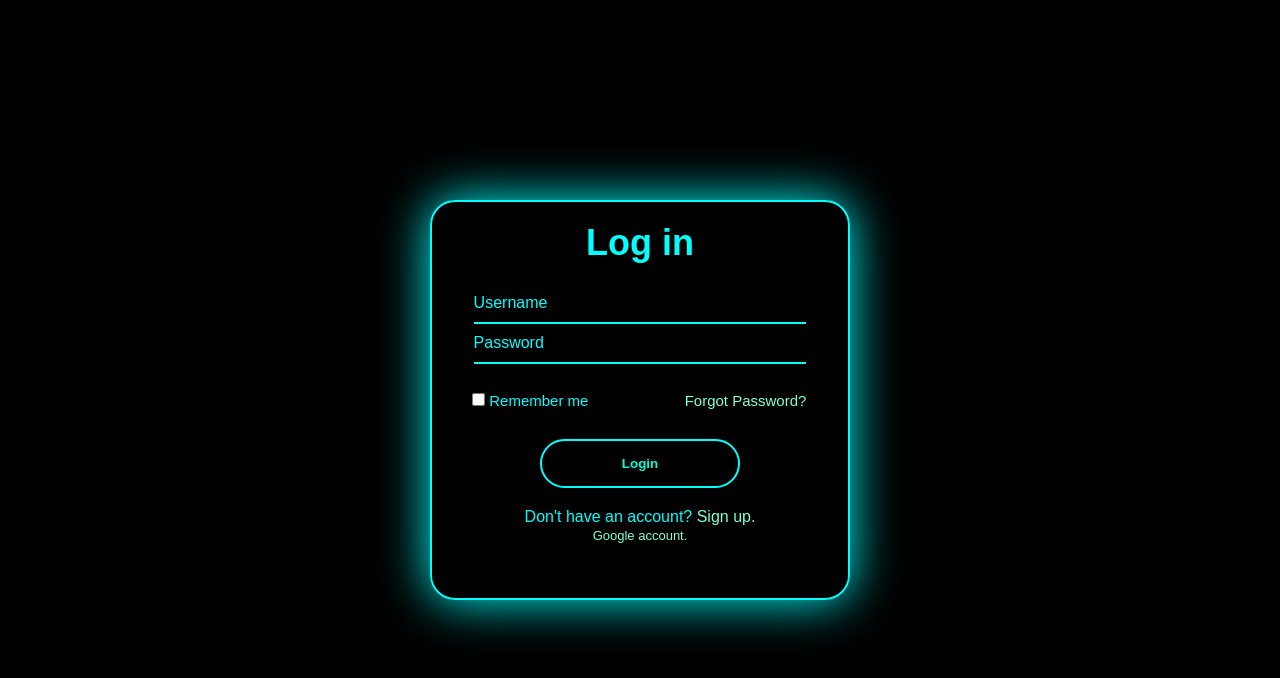
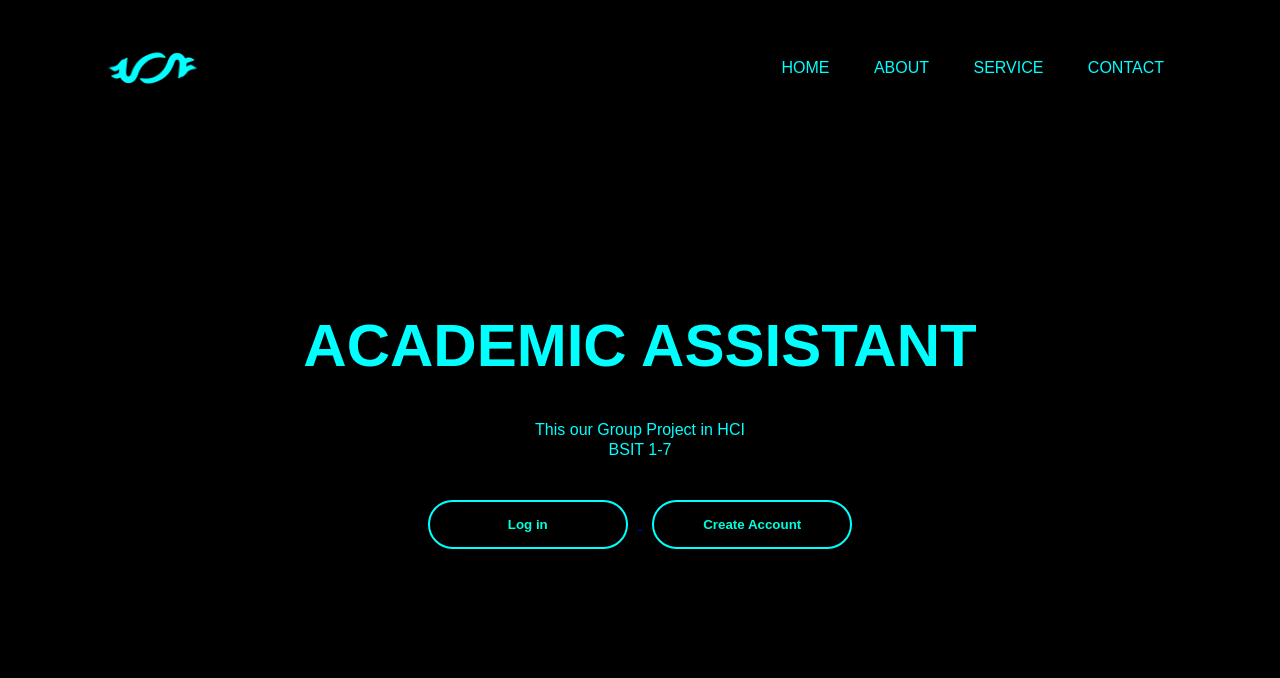
Before and after one commit to Jsuckava/AAweb, a plain HTML site: page index.html in a window 1280 px wide. Drawn offline with Linux system fonts and the light colour scheme.

Commit message:
Add files via upload

```diff
--- a/index.html
+++ b/index.html
@@ -1,36 +1,52 @@
 <!DOCTYPE html>
 <html lang="en">
+<head> <title>Academic Assistant</title>
     <meta charset="UTF-8">
     <meta name="viewport" content="width=device-width, initial-scale=1.0">
     <link rel="stylesheet" href="style.css">
-    <title>Login</title>
-<head>
-
-</head>
+    <script src="index.js"></script>
+    <noscript>Sorry, your browser does not support JavaScript!</noscript>
 <body>
-    <div class="wrapper">
-        <form action="">
-            <h1>Log in</h1>
-            <div class="input box">
-                <input type="text" placeholder="Username" required>
-            </div>
-            <div class="input box">
-                <input type="password" placeholder="Password" id="Password" required><br><br>
 
 
+        <head>
+
+        </head>
+    <style type="text/css">
+        body{
+            background-color:black;
+            max-width: 100%;
+            height: auto;
+            display: block;
+            margin-left: auto;
+            margin-right: auto;
+            width: auto;
+        }
+
+    </style>
+
+        <div class="banner">
+            <div class="navbar">
+                <img src="img/New logo.png" class="logo">
+
+         <ul>
+            <li><a>Home</a></li>
+            <li><a>About</a></li>
+            <li><a>Service</a></li>
+            <li><a>Contact</a></li>
+
+         </ul>
+        </div>
+        <div class="content">
+            <h1> ACADEMIC ASSISTANT </h1>
+            <p> This our Group Project in HCI <br>BSIT 1-7</p>
+
+            <div>
+                <a href="http://127.0.0.1:5500/src/index.html">
+                <button  id="mybtn" type="button"><span></span>Log in</button>
+            </a>
+                <a href="https://www.youtube.com/">
+                <button  id="mybtn1" type="button"><span></span>Create Account</button>
+            </a>
             </div>
-            <div class="remember-forgot">
-         <label><input type="checkbox" /></label>
-                <h2 href="#">Remember me</h2>
-                <a href="#">Forgot Password?</a>
-            </div>
-            <button type="submit" class="btn">Login</button>
-            <div class="register-link">
-                <p>Don't have an account? <a href="#">Sign up.</a></p>
-                <p><a2 href="#">Google account.</a2></p>
-
-        </form>
-
-
-</body>
 </html>
--- a/style.css
+++ b/style.css
@@ -1,90 +1,65 @@
-*{
+@import url('https://fonts.googleapis.com/css2?family=Pixelify+Sans:wght@500&display=swap');
+.banner{
   margin: 0;
   padding: 0;
-    box-sizing: border-box;
-    font-family: sans-serif;
+  font-family: "Pixelify", sans-serif;
+}
+.navbar{
   color: aqua;
+  width: 85%;
+  margin: auto;
+  padding: -5;
+  display: flex;
+  align-items: center;
+  justify-content: space-between;
 }
-body{
-    display: flex;
-    justify-content: center;
-    align-items: center;
-    min-height: 100vh;
-    background-color: black;
-
+.logo{
+  width: 120px;
+  cursor: pointer;
 }
-.wrapper{
-    width: 420px;
-    background:transparent;
-    color: aqua;
-    border: 2px solid;
-    border-radius: 2px aqua;
-    border-radius: 25px;
-    text-align: center;
-    box-shadow:0 0 50px aqua ;
-    height: 50%;
-    min-height: 50vh;
-    max-height: 100vh;
+.navbar ul li {
+  list-style: none;
+  display: inline-block;
+  margin: 0 20px;
+  position: relative;
 
 
 }
-.wrapper h1{
- font-size: 36px;
- font-weight: bold;
- margin: 20px;
+.navbar ul li a{
+  text-decoration: none;
+  color: aqua;
+  text-transform:uppercase;
+}
+.navbar ul li::after{
+  content: '';
+  height: 3px;
+  width: 0;
+  background: aquamarine;
+  position: absolute;
+  left: 0;
+  bottom: -5px;
+  transition:0.3s;
 
 }
-.remember-forgot h2{
-    font-weight: lighter;
-    font-size: small;
-    font-size: 15px;
-    position: relative;
-    right: 26px;
-
-
-
-
+.navbar ul li:hover:after{
+  width: 100%;
 }
-
-.remember-forgot a{
-    color: aquamarine;
-    text-decoration: none;
-
-
+.content{
+  width: 100%;
+  color: aqua;
+  position:absolute;
+  top: 50%;
+  transform: translateY(-50%);
+  text-align: center;
 }
-.remember-forgot a:hover{
-    text-decoration: underline solid aqua;
+.content h1{
+  font-size: 60px;
+  margin-top: 80px;
 }
-.input input{
-    background-color:transparent;
-    width:80%;
-    height:40px;
-    outline: none;
-    border: none;
-    font-size: medium;
-    padding: 2px 1px 1 2px;
-    border-bottom: 2px solid aqua;
-    position: relative;
-
-}
-
-.input input::placeholder{
-    color: rgb(0, 255, 255);
-}
-.wrapper .remember-forgot label input{
-    accent-color: aqua;
-    position: relative;
-    left: 40px;
-    height: 15px;
-}
-
-.wrapper .remember-forgot {
-    display:flex;
-    justify-content:space-between;
-    font-size:15px;
-    margin:10px 0 9px;
-    width: 90%;
-
+.content p{
+  margin: 20px auto;
+  font-weight: 100;
+  line-height: 20px;
 }
 button{
   width: 200px;
@@ -99,33 +74,35 @@ button{
   cursor: pointer;
   position: relative;
   overflow: hidden;
+  transition: 0.5s  ;
+}
+span{
+  background: rgb(0, 255, 204);
+  height: 100%;
+  width: 0;
+  border-radius: 25px;
+  position: absolute;
+  left: 0;
+  bottom: 0;
+  z-index: -1;
   transition: 0.5s;
-    justify-content: center;
+
+}
+button:hover span{
+  width: 100%;
 }
 button:hover{
   border: rgb(0, 214, 221);
   background-color: aqua;
-    box-shadow:0 0 50px aqua;
-    color:rgb(0, 0, 0);
+  color: black;
 }
-.register-link a{
-    color: aquamarine;
-    text-decoration: none;
+.navbar:hover{
+  animation: animate 0.5s linear infinite;
 }
-.register-link a:hover{
-    text-decoration: underline solid aqua;
+.content:hover{
+  animation: animate 0.5s linear infinite;
 }
-.register-link a2{
-    font-weight: lighter;
-    font-size: small;
-    font-size: 13px;
-    color: aquamarine;
-}
-.register-link a2:hover{
-    text-decoration: underline solid aqua;
-
-}
-.wrapper:hover{
+.logo:hover{
   animation: animate 1s linear infinite;
 }
 @keyframes animate {
```
Lines whose indentation alone changed are shown as unchanged.
